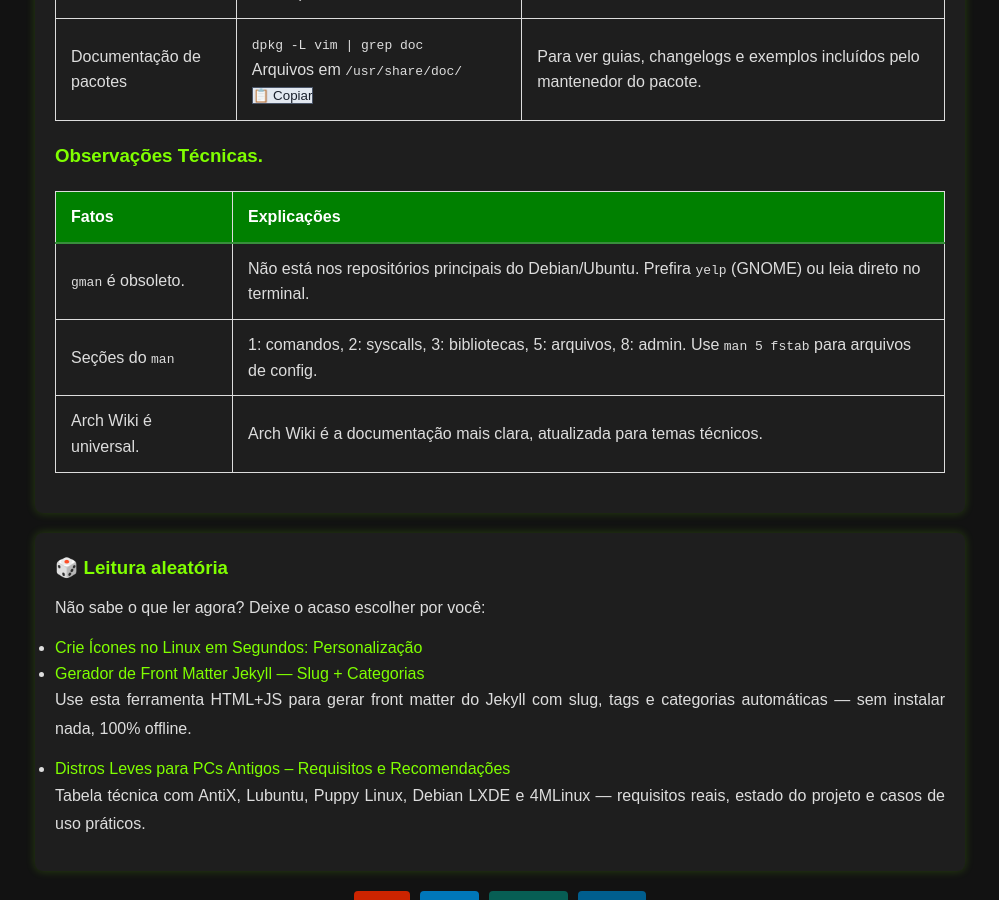
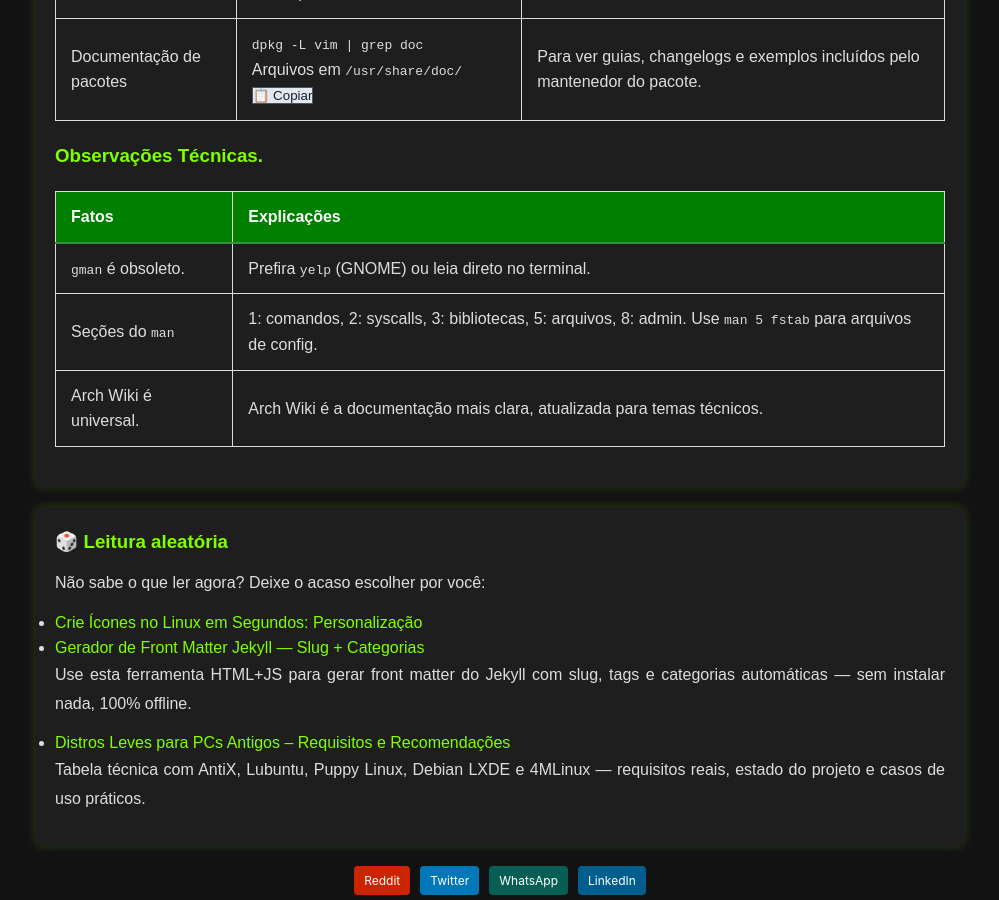
Before and after one commit to Piolinux/piolinux-site, a Jekyll site: the page built from _posts/2025-08-12-a-importancia-da-documentacao-no-linux.md, in a window 1280 px wide and 900 px high, scrolled down 871 px. Shown: the whole window, without its empty margins (140-1139 px from the left). Built offline with Jekyll 4.4.1, drawn with Linux system fonts in a browser that asks for light colours.

Commit message:
Update 2025-08-12-a-importancia-da-documentacao-no-linux.md

```diff
--- a/_posts/2025-08-12-a-importancia-da-documentacao-no-linux.md
+++ b/_posts/2025-08-12-a-importancia-da-documentacao-no-linux.md
@@ -89,7 +89,7 @@ permalink: /importancia-da-documentacao-linux/
   <tbody>
     <tr>
       <td data-label="Fato"><code>gman</code> é obsoleto.</td>
-      <td data-label="Explicação">Não está nos repositórios principais do Debian/Ubuntu. Prefira <code>yelp</code> (GNOME) ou leia direto no terminal.</td>
+      <td data-label="Explicação">Prefira <code>yelp</code> (GNOME) ou leia direto no terminal.</td>
     </tr>
     <tr>
       <td data-label="Fato">Seções do <code>man</code></td>
```
